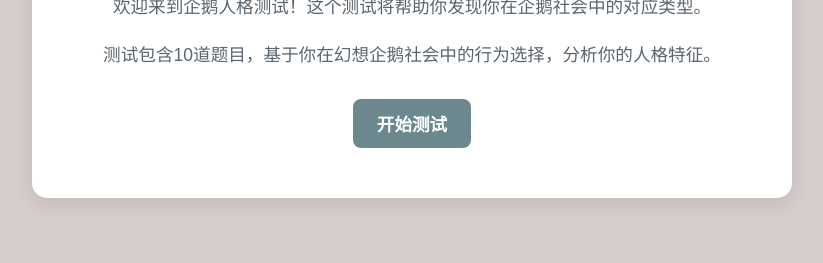
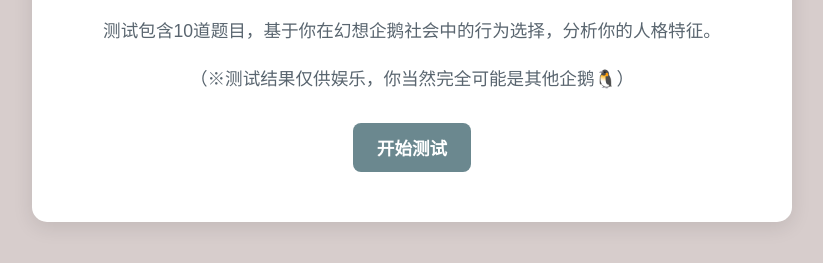
Before and after one commit to c-nancy/test, a website: page index.html in a window 1280 px wide. Shown: the part 397-660 px from the top of the page, without its empty margins (228-1051 px from the left). Drawn offline with Linux system fonts and the light colour scheme.

Commit message:
修改 index.html

```diff
--- a/index.html
+++ b/index.html
@@ -10,10 +10,11 @@
     <div class="container">
         <!-- 欢迎页面 -->
         <div id="welcome-section" class="section">
-            <h1>🐧 企鹅人格测试</h1>
+            <h1>🐧企鹅人格测试</h1>
             <h2>测试你是什么企鹅</h2>
             <p>欢迎来到企鹅人格测试！这个测试将帮助你发现你在企鹅社会中的对应类型。</p>
             <p>测试包含10道题目，基于你在幻想企鹅社会中的行为选择，分析你的人格特征。</p>
+            <p>（※测试结果仅供娱乐，你当然完全可能是其他企鹅🐧）</p>
             <button id="start-test">开始测试</button>
         </div>
 
@@ -33,6 +34,7 @@
         <!-- 结果页面 -->
         <div id="result-section" class="section hidden">
             <h1>你的企鹅人格结果</h1>
+            <p>（※测试结果仅供娱乐，你当然完全可能是其他企鹅🐧）</p>
             <div id="result-container">
                 <div id="result-header">
                     <h2 id="result-name">企鹅名称</h2>
```
